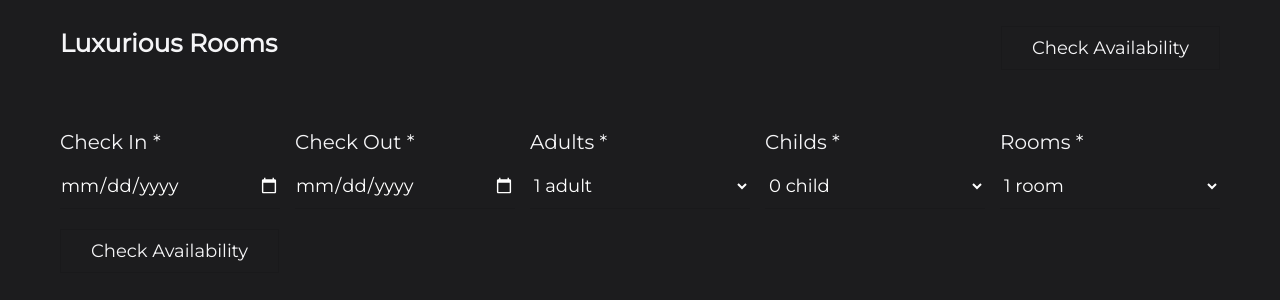
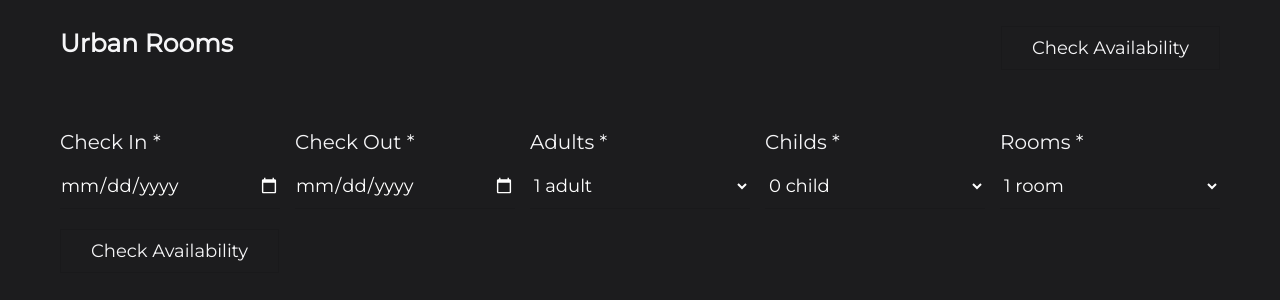
Before and after one commit to DANIELLEEMUNWENG/UrbanOasisHotel, a PHP site: page /index.php in a window 1280 px wide. Shown: the part 658-958 px from the top of the page. Run offline with PHP 8.4, Linux system fonts and the light colour scheme; grey boxes are pictures that could not be loaded.

Commit message:
ChangeLuxIntoUrban

```diff
--- a/index.php
+++ b/index.php
@@ -139,7 +139,7 @@ if(isset($_POST['send'])){
          <div class="box swiper-slide">
             <img src="https://www.furnotel.co.uk/wp-content/uploads/2019/07/bespoke-hotel-bedrooms.jpg" alt="">
             <div class="flex">
-               <h3>luxurious rooms</h3>
+               <h3>Urban rooms</h3>
                <a href="#availability" class="btn">check availability</a>
             </div>
          </div>
@@ -147,7 +147,7 @@ if(isset($_POST['send'])){
          <div class="box swiper-slide">
             <img src="https://images.pexels.com/photos/2507010/pexels-photo-2507010.jpeg?cs=srgb&dl=pexels-quark-studio-2507010.jpg&fm=jpg" alt="">
             <div class="flex">
-               <h3>Our luxurious Lobby</h3>
+               <h3>Our Urban Lobby</h3>
                <a href="#reservation" class="btn">make a reservation</a>
             </div>
          </div>
@@ -155,7 +155,7 @@ if(isset($_POST['send'])){
          <div class="box swiper-slide">
             <img src="https://e0.pxfuel.com/wallpapers/164/748/desktop-wallpaper-caesars-palace-hotel-in-las-vegas.jpg" alt="">
             <div class="flex">
-               <h3>Our luxurious Hotel</h3>
+               <h3>Our Urban Hotel</h3>
                <a href="#reviews" class="btn">contact us</a>
             </div>
          </div>
```
